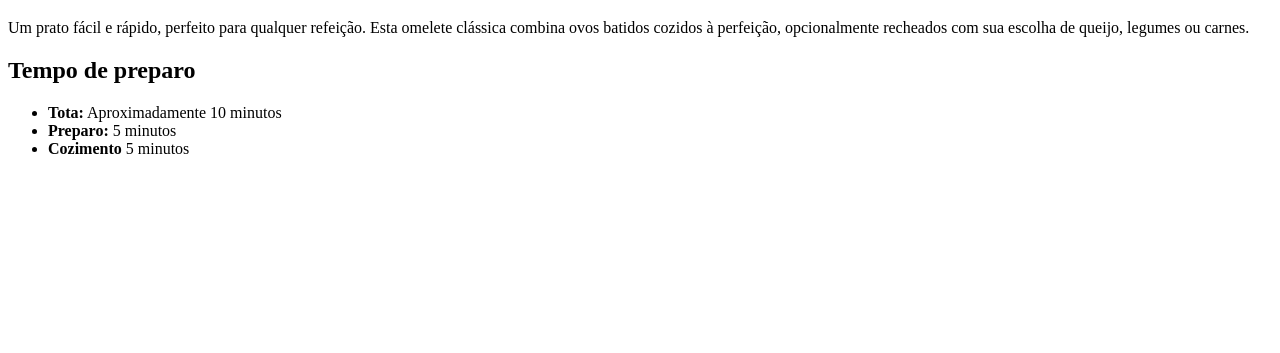
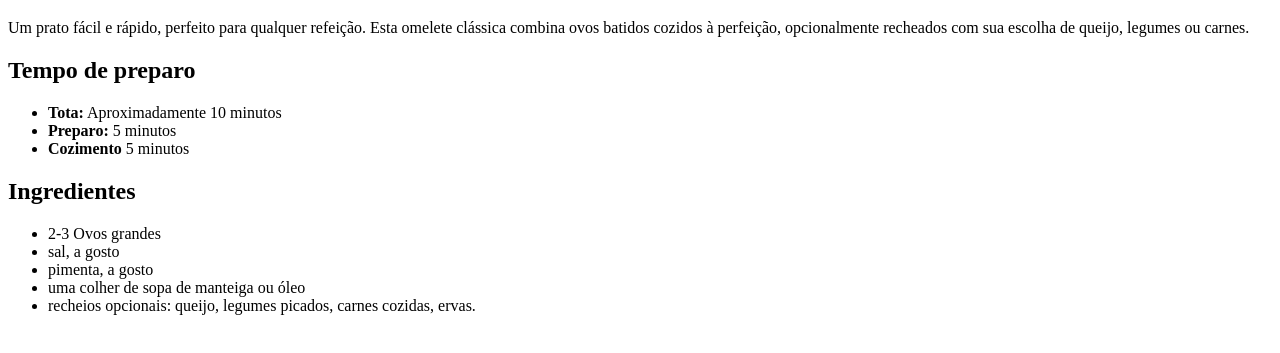
Before and after one commit to devheitorv/trabalho-de-desenvolvimento-web-omelete, a plain HTML site: page index.html in a window 1280 px wide. Shown: the part 87-440 px from the top of the page. Drawn offline with Linux system fonts and the light colour scheme.

Commit message:
terceiro commit do HTML

```diff
--- a/index.html
+++ b/index.html
@@ -11,8 +11,8 @@
         <h1>Receita de Omelete Simples</h1>
         <p>Um prato fácil e rápido, perfeito para qualquer refeição. Esta omelete clássica combina ovos batidos cozidos à perfeição, opcionalmente recheados com sua escolha de queijo, legumes ou carnes.</p>
 
-    </div>
-         <h2>Tempo de preparo</h2>
+        <div>
+        <h2>Tempo de preparo</h2>
 
          <ul>
             <li>
@@ -26,5 +26,20 @@
                 <strong>Cozimento</strong> 5 minutos
             </li>
          </ul>
+        </div>
+
+        <div>
+            <h2>Ingredientes</h2>
+
+            <ul>
+                <li>2-3 Ovos grandes</li>
+                <li>sal, a gosto</li>
+                <li>pimenta, a gosto</li>
+                <li>uma colher de sopa de  manteiga ou óleo</li>
+                <li>recheios opcionais: queijo, legumes picados, carnes cozidas, ervas.</li>
+            </ul>
+        </div>
+    </div>
+
 </body>
 </html>
```
